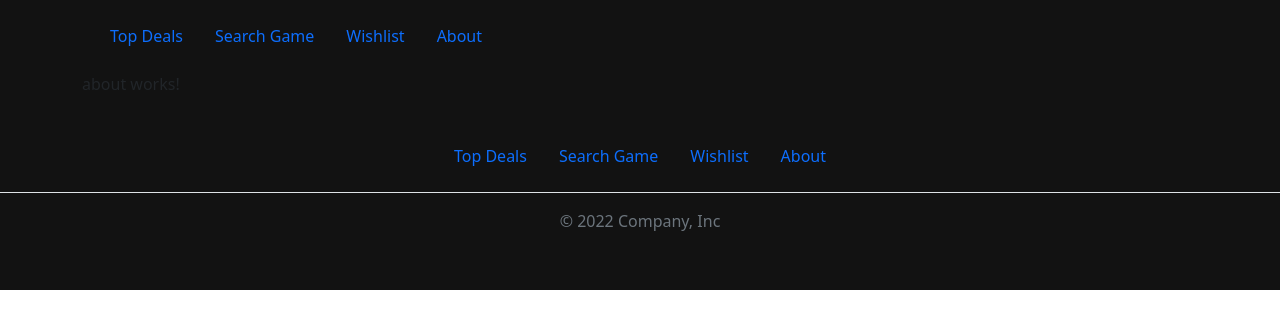
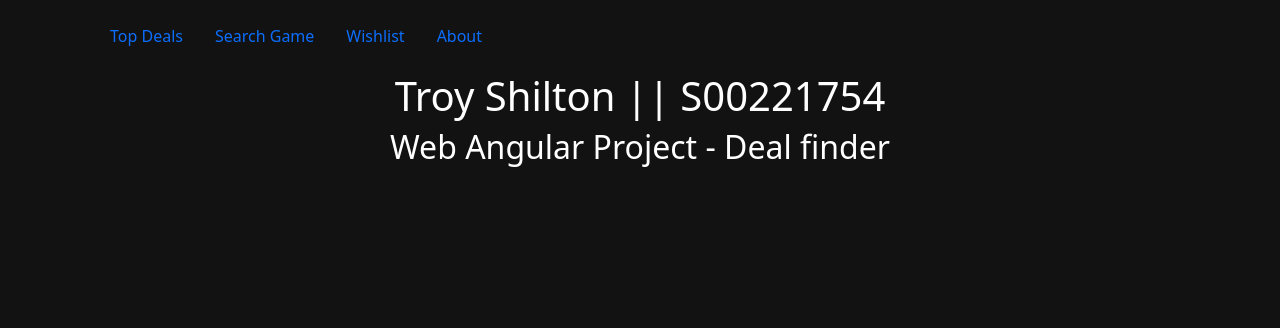
Before and after one commit to S00221754/AngularProjectDB, an Angular app in the folder GameDeals/: page /about in a window 1280 px wide. Shown: the top 328 px of the page. Built offline with nearby package versions, Linux system fonts and the light colour scheme.

Commit message:
added about section

```diff
--- a/GameDeals/src/app/app.component.css
+++ b/GameDeals/src/app/app.component.css
@@ -2,5 +2,13 @@
     background-color: #121212 !important;
 }
 body {
-    padding-bottom: 1px;
+    padding-bottom: 100px;
   }
+
+footer{
+    position: absolute;
+bottom: 0;
+width: 100%;
+height: 60px; /* Change this value to adjust the height of the footer */
+
+}
--- a/GameDeals/src/app/app.component.html
+++ b/GameDeals/src/app/app.component.html
@@ -22,21 +22,4 @@
         </nav>
       <router-outlet></router-outlet>
       </div>
-      <footer class="py-3 my-4">
-        <ul class="nav justify-content-center border-bottom pb-3 mb-3">
-          <li class="nav-item">
-            <a class="nav-link" routerLink="/" routerLinkActive="">Top Deals</a>
-          </li>
-          <li class="nav-item">
-            <a class="nav-link" routerLink="search" routerLinkActive="active">Search Game</a>
-          </li>
-          <li class="nav-item">
-              <a class="nav-link" routerLink="wishlist" routerLinkActive="active">Wishlist</a>
-            </li>
-            <li class="nav-item">
-              <a class="nav-link" routerLink="about" routerLinkActive="active">About</a>
-            </li>
-        </ul>
-        <p class="text-center text-muted">© 2022 Company, Inc</p>
-      </footer>
 </body>
--- a/GameDeals/src/app/components/about/about.component.html
+++ b/GameDeals/src/app/components/about/about.component.html
@@ -1 +1,4 @@
-<p>about works!</p>
+<div class="container" style="padding-bottom: 709px;">
+    <h1 class="text-center text-white">{{studentname}} || {{studentId}}</h1>
+    <h2 class="text-center text-white">Web Angular Project - Deal finder</h2>
+</div>
--- a/GameDeals/src/app/components/about/about.component.ts
+++ b/GameDeals/src/app/components/about/about.component.ts
@@ -6,5 +6,6 @@ import { Component } from '@angular/core';
   styleUrls: ['./about.component.css']
 })
 export class AboutComponent {
-
+  studentname = "Troy Shilton"
+  studentId = "S00221754"
 }
--- a/GameDeals/src/app/components/gamelist/gamelist.component.html
+++ b/GameDeals/src/app/components/gamelist/gamelist.component.html
@@ -1,3 +1,4 @@
+<body class="bg-dark">
   <div class="container bg-dark">
     <div class="row">
       <div class="col-md-6">
@@ -32,9 +33,11 @@
           </div>
         </div>
       </div>
-  </div>
       <div class="d-flex justify-content-center">
         <button class="btn btn-primary">Centered Button</button>
       </div>
 
     </div>
+
+  </div>
+</body>
--- a/GameDeals/src/app/components/searchgame/searchgame.component.html
+++ b/GameDeals/src/app/components/searchgame/searchgame.component.html
@@ -1,4 +1,5 @@
-<div class="container-fluid">
+<div class="container" style="padding-bottom: 700px;">
+  <div class="container-fluid">
     <h1 class="text-center text-white">Search for Deal</h1>
     <form class="d-flex">
       <input class="form-control me-2" name="game-title" type="search" #gameTitle placeholder="Enter game title" aria-label="Find Deals">
@@ -24,8 +25,9 @@
             <h5 class="card-title">{{game.title}}</h5>
             <p class="card-text"><s>${{game.normalPrice}}</s></p>
             <p class="card-text" style="font-size: 20px;">${{game.salePrice}}</p>
-            <button class="btn btn-primary" (click)="addToWishList(game.title, game.salePrice, game.normalPrice, game.thumb, game.steamRatingPercent, game.dealRating, game.isOnSale)">Add to wish list</button>
+            <button class="btn btn-primary"  (click)="addToWishList(game.title, game.salePrice, game.normalPrice, game.thumb, game.steamRatingPercent, game.dealRating, game.isOnSale)">Add to wish list</button>
         </div>
       </div>
     </div>
   </div>
+</div>
--- a/GameDeals/src/app/components/wishlist/wishlist.component.html
+++ b/GameDeals/src/app/components/wishlist/wishlist.component.html
@@ -1,4 +1,4 @@
-<div class="container"(removeGameEvent)="refreshList()">
+<div class="container"(removeGameEvent)="refreshList()" style="padding-bottom: 400px;">
     <h1 class="text-center text-white">Wishlist</h1>
     <div *ngFor="let game of gameData" class="mx-auto w-75">
       <div class="card mb-3">
```
Lines whose indentation alone changed are shown as unchanged.
